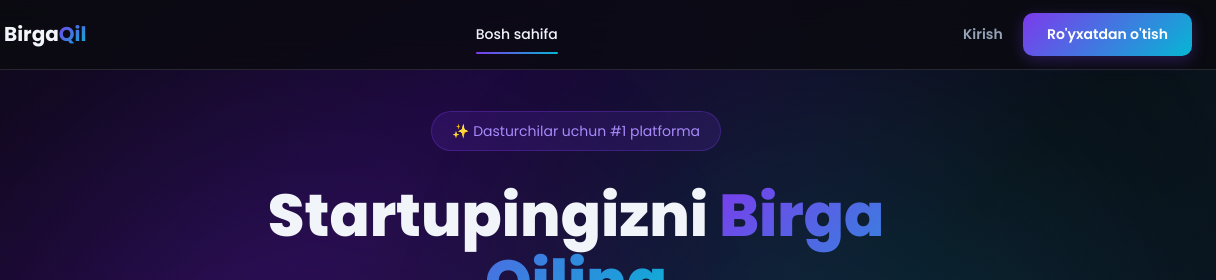
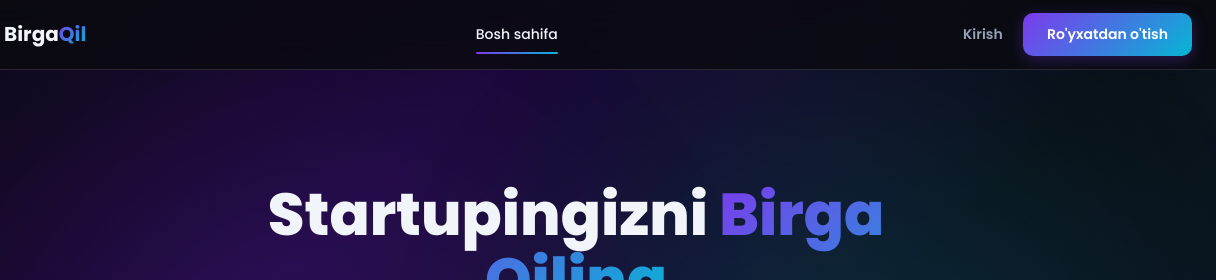
Before and after one commit to Shohjaxon16/birgaqil, a website: page client/pages/index.html in a window 1280 px wide. Shown: the top 280 px of the page, 64-1280 px from the left. Drawn offline with Linux system fonts and the light colour scheme.

Commit message:
fix: remove hero-badge, fix hero text clipping, add proper padding

```diff
--- a/client/css/pages.css
+++ b/client/css/pages.css
@@ -10,12 +10,13 @@
     justify-content: center;
     text-align: center;
     position: relative;
-    overflow: hidden;
+    padding: calc(var(--navbar-height) + var(--space-xl)) var(--space-lg) var(--space-xl);
 }
 
 .hero-content {
     max-width: 800px;
     z-index: 1;
+    padding: 0 var(--space-md);
 }
 
 .hero-badge {
--- a/client/pages/index.html
+++ b/client/pages/index.html
@@ -49,7 +49,6 @@
     <div class="hero-glow hero-glow-1"></div>
     <div class="hero-glow hero-glow-2"></div>
     <div class="hero-content">
-      <div class="hero-badge">✨ Dasturchilar uchun #1 platforma</div>
       <h1>Startupingizni <span class="text-gradient">Birga Qiling</span></h1>
       <p>O'zbekistonning eng zamonaviy startup hamkorlik platformasi. Loyihangizni joylashtiring, jamoa toping va
         kelajakni birga yarating.</p>
```
